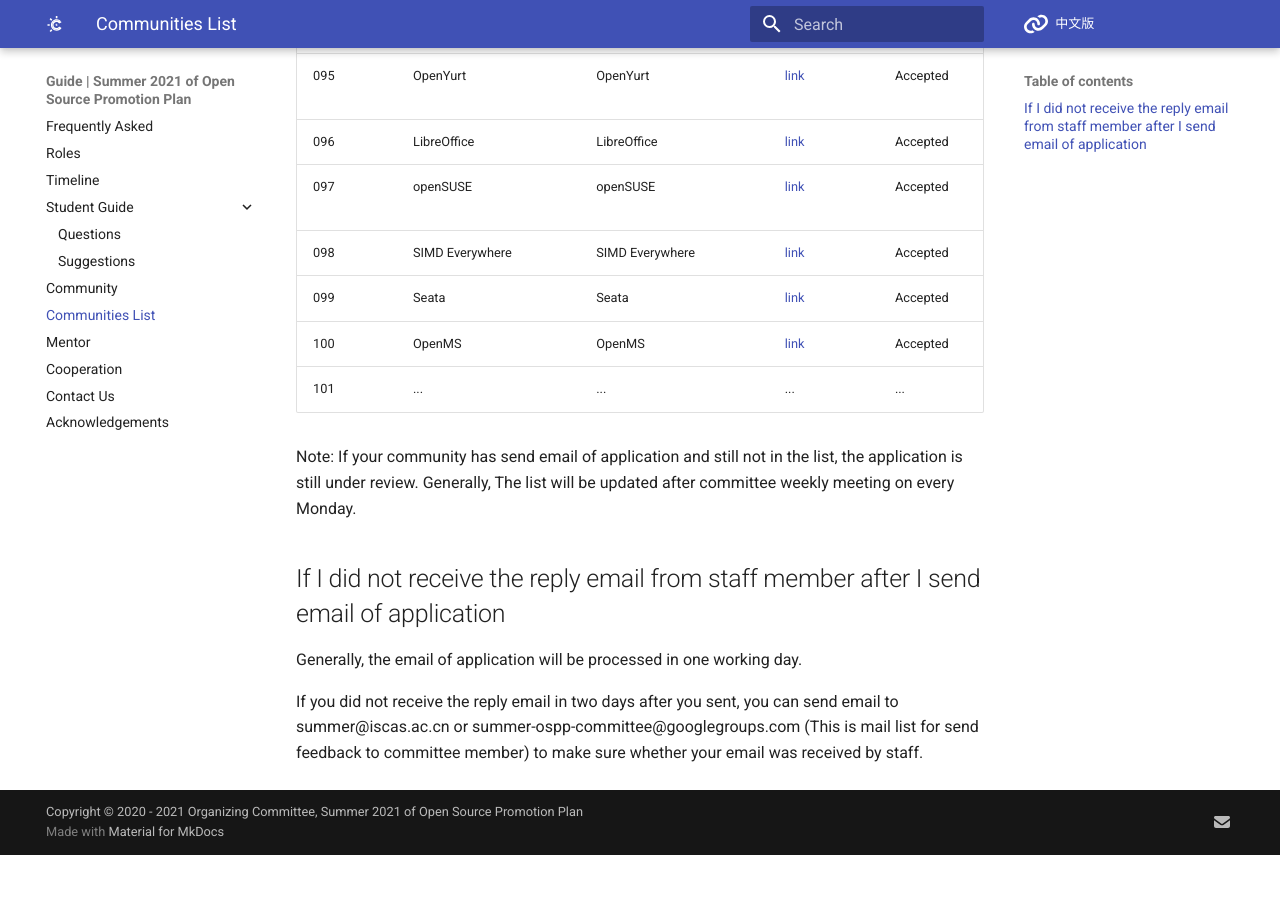
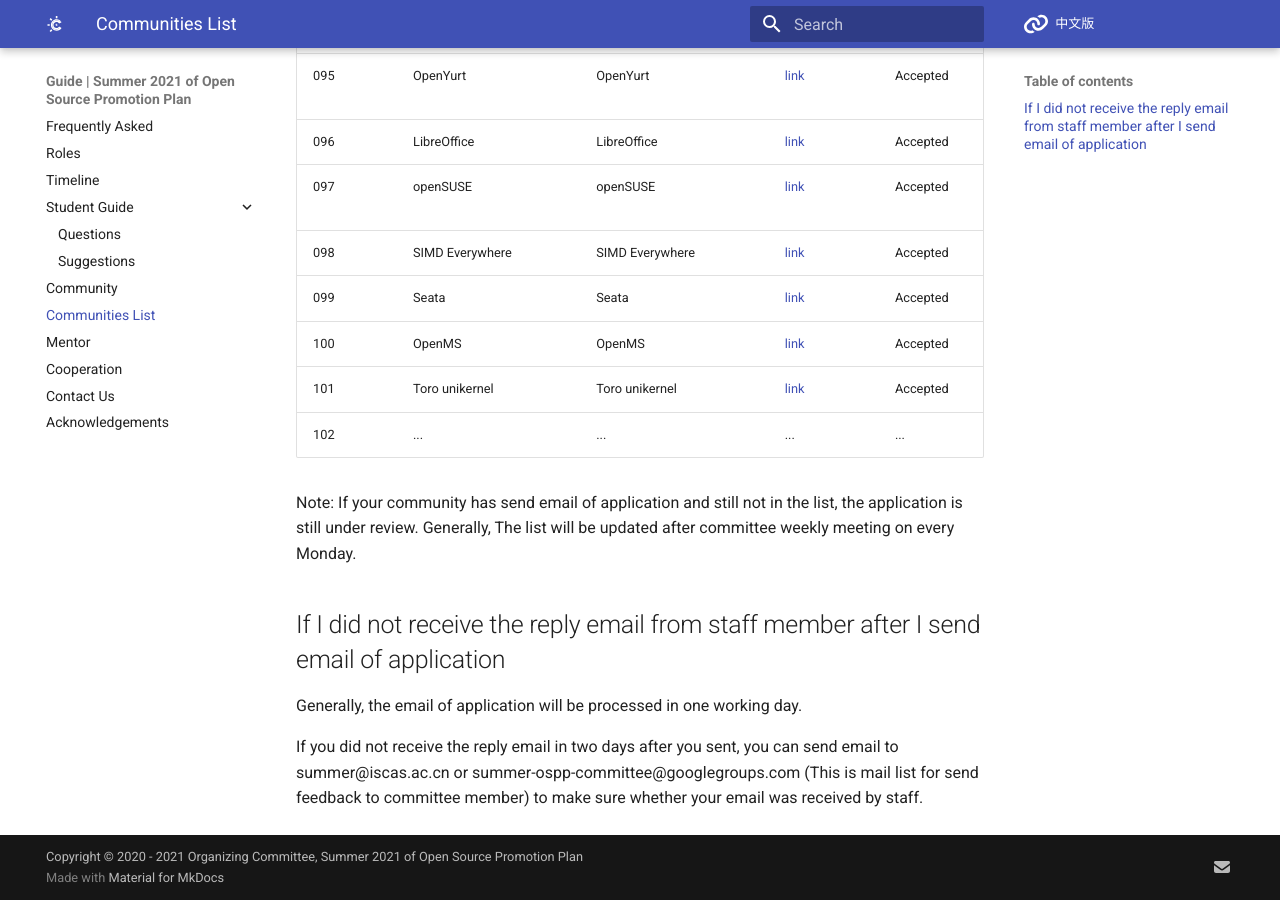
Before and after one commit to summer-ospp/help-en, an MkDocs documentation site: the page built from docs/communities-list.md, in a window 1280 px wide and 900 px high, scrolled down 5021 px. Built offline with MkDocs 1.6.1 and Material for MkDocs 9.7.7, drawn with Linux system fonts in a browser that asks for light colours; comment, search, counter and statistics services are not loaded; before the commit the page ends 5876 px from its top, so only the background shows below that.

Commit message:
Update communities-list.md

```diff
--- a/docs/communities-list.md
+++ b/docs/communities-list.md
@@ -105,9 +105,9 @@ Before the deadline (May 20th, 2021) of application for community, this list wil
 | 097  | openSUSE                | openSUSE                        | [link]( https://www.opensuse.org/)                                | Accepted    |
 | 098  | SIMD Everywhere         | SIMD Everywhere                 | [link]( https://github.com/simd-everywhere/simde)                 | Accepted    |
 | 099  | Seata                   | Seata                           | [link]( https://seata.io/zh-cn/)                                  | Accepted    |
-| 100  | OpenMS                  | OpenMS                          | [link]( https://www.openms.org)                                           | Accepted    |
-| 101  | ...                     | ...                | ...         | ...    |
-
+| 100  | OpenMS                  | OpenMS                          | [link]( https://www.openms.org)                                   | Accepted    |
+| 101  | Toro unikernel          | Toro unikernel                  | [link]( http://www.torokernel.io)                                 | Accepted    |
+| 102  | ...                     | ...                             | ...              | ...    |
 
 
 
```
